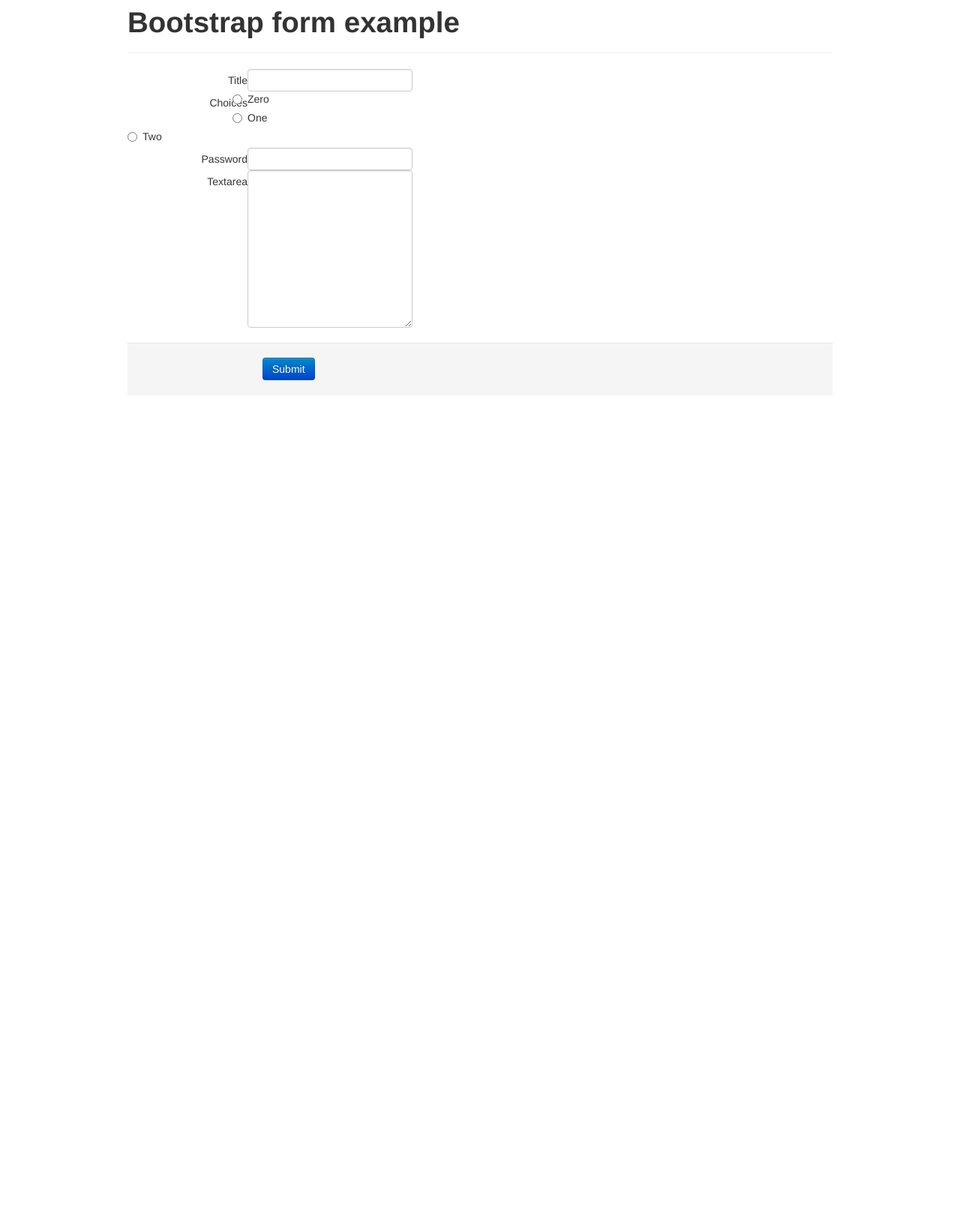
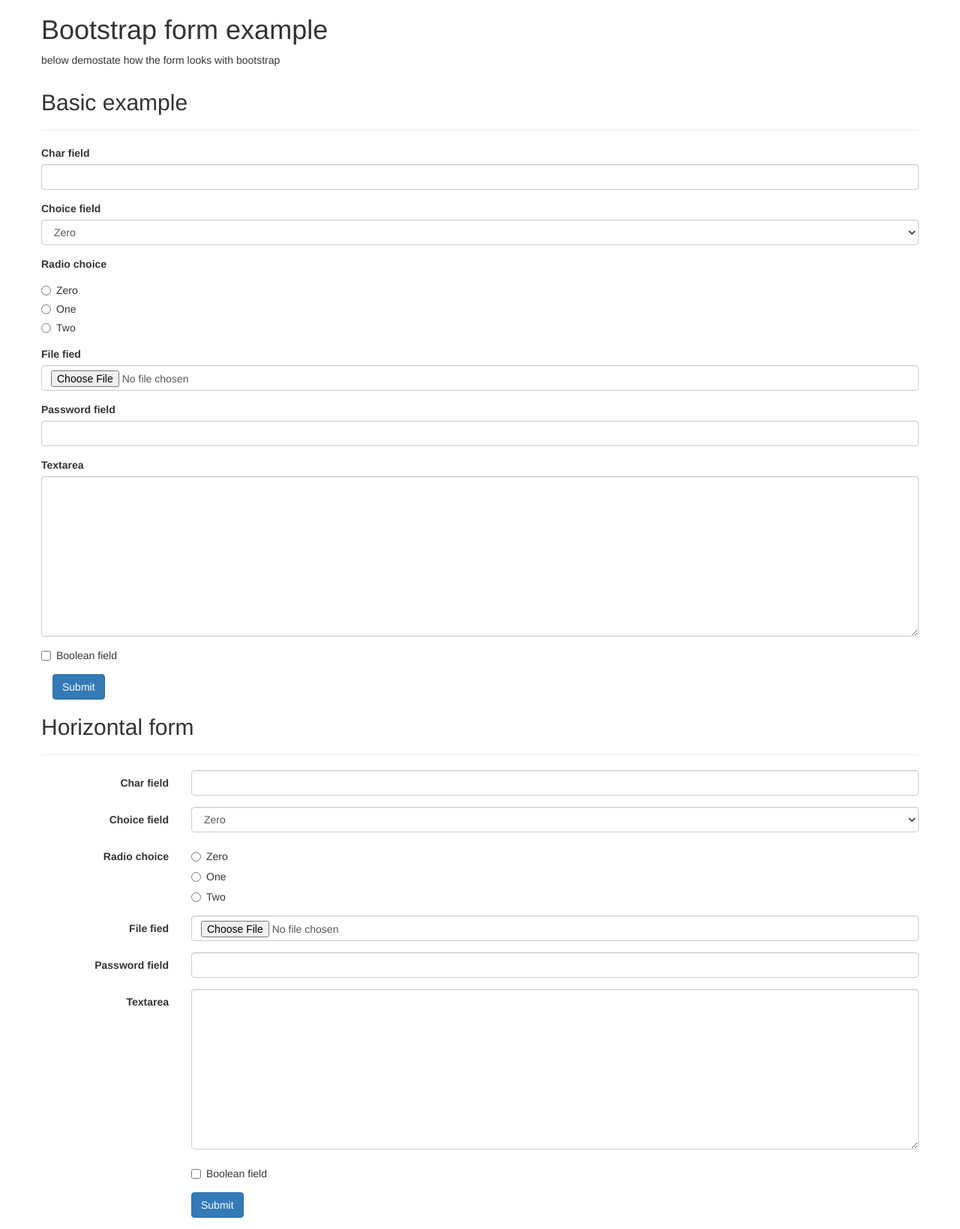
Before and after one commit to tzangms/django-bootstrap-form, a Django app: page / in a window 1280 px wide. Shown: the whole page at 75% size. Before the commit the page ends 509 px from the top, so only its background shows below. Run offline with Django 3.2, Linux system fonts and the light colour scheme; some libraries are stand-ins or nearby versions.

Commit message:
Update example with bootstrap 3

```diff
--- a/example/app/forms.py
+++ b/example/app/forms.py
@@ -1,7 +1,16 @@
 from django import forms
 
+CHOICES = (
+    (0, 'Zero'),
+    (1, 'One'),
+    (2, 'Two'),
+)
+
 class ExampleForm(forms.Form):
-    title = forms.CharField()
-    choices = forms.ChoiceField(choices=((0, 'Zero'), (1, 'One'), (2, 'Two')), widget=forms.RadioSelect)
-    password = forms.CharField(widget=forms.PasswordInput)
+    char_field = forms.CharField()
+    choice_field = forms.ChoiceField(choices=CHOICES)
+    radio_choice = forms.ChoiceField(choices=CHOICES, widget=forms.RadioSelect)
+    file_fied = forms.FileField()
+    password_field = forms.CharField(widget=forms.PasswordInput)
     textarea = forms.CharField(widget=forms.Textarea)
+    boolean_field = forms.BooleanField()
--- a/example/app/templates/index.html
+++ b/example/app/templates/index.html
@@ -2,31 +2,63 @@
 <!DOCTYPE html>
 <html>
     <head>
-        <meta http-equiv="content-type" content="text/html; charset=utf-8"0>
+        <meta http-equiv="content-type" content="text/html; charset=utf-8">
         <meta name="viewport" content="width=device-width, initial-scale=1.0">
-        <link href="{{ STATIC_URL }}css/bootstrap.min.css" rel="stylesheet" media="screen">
+        <link rel="stylesheet" href="//netdna.bootstrapcdn.com/bootstrap/3.0.2/css/bootstrap.min.css">
         <title>Bootstrap form example</title>
 
     </head>
     <body>
         <div class="container">
-            <h1>Bootstrap form example</h1>
-            <hr />
-
             <div class="row">
                 <div class="span12">
-                    <form class="form-horizontal">
+                    <h1>Bootstrap form example</h1>
+
+                    <p>below demostate how the form looks with bootstrap</p>
+                </div>
+            </div>
+
+            <!-- basic example -->
+            <div class="row">
+                <div class="span12">
+                    <h2>Basic example</h2>
+
+                    <hr />
+
+                    <form class="form" role="form">
                         {{ form|bootstrap }}
-                        <div class="form-actions">
-                            <input type="submit" class="btn btn-primary" value="Submit" />
+                        <div class="form-group">
+                            <div class="col-sm-12">
+                                <input type="button" class="btn btn-primary" value="Submit" />
+                            </div>
                         </div>
                     </form>
                 </div>
             </div>
+
+
+            <!-- horizontal form -->
+            <div class="row">
+                <div class="span12">
+                    <h2>Horizontal form</h2>
+
+                    <hr />
+
+                    <form class="form-horizontal" role="form">
+                        {{ form|bootstrap_horizontal }}
+                        <div class="form-group">
+                            <div class="col-sm-offset-2 col-sm-10">
+                                <input type="button" class="btn btn-primary" value="Submit" />
+                            </div>
+                        </div>
+                    </form>
+                </div>
+            </div>
+
         </div>
 
         <!-- scripts -->
         <script src="http://code.jquery.com/jquery.js"></script>
-        <script src="{{ STATIC_URL }}js/bootstrap.min.js"></script>
+        <script src="//netdna.bootstrapcdn.com/bootstrap/3.0.2/js/bootstrap.min.js"></script>
     </body>
 </html>
```
Also changed, not shown: 1 other file.
